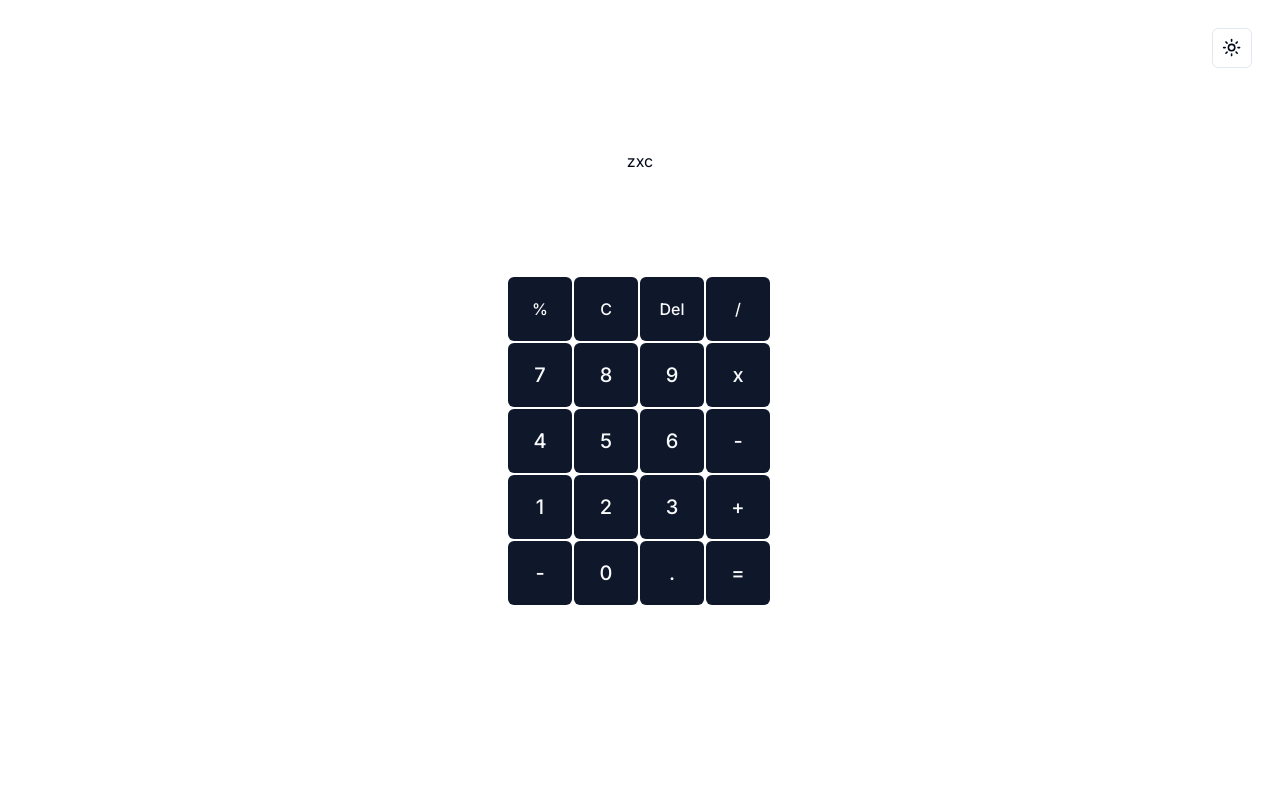
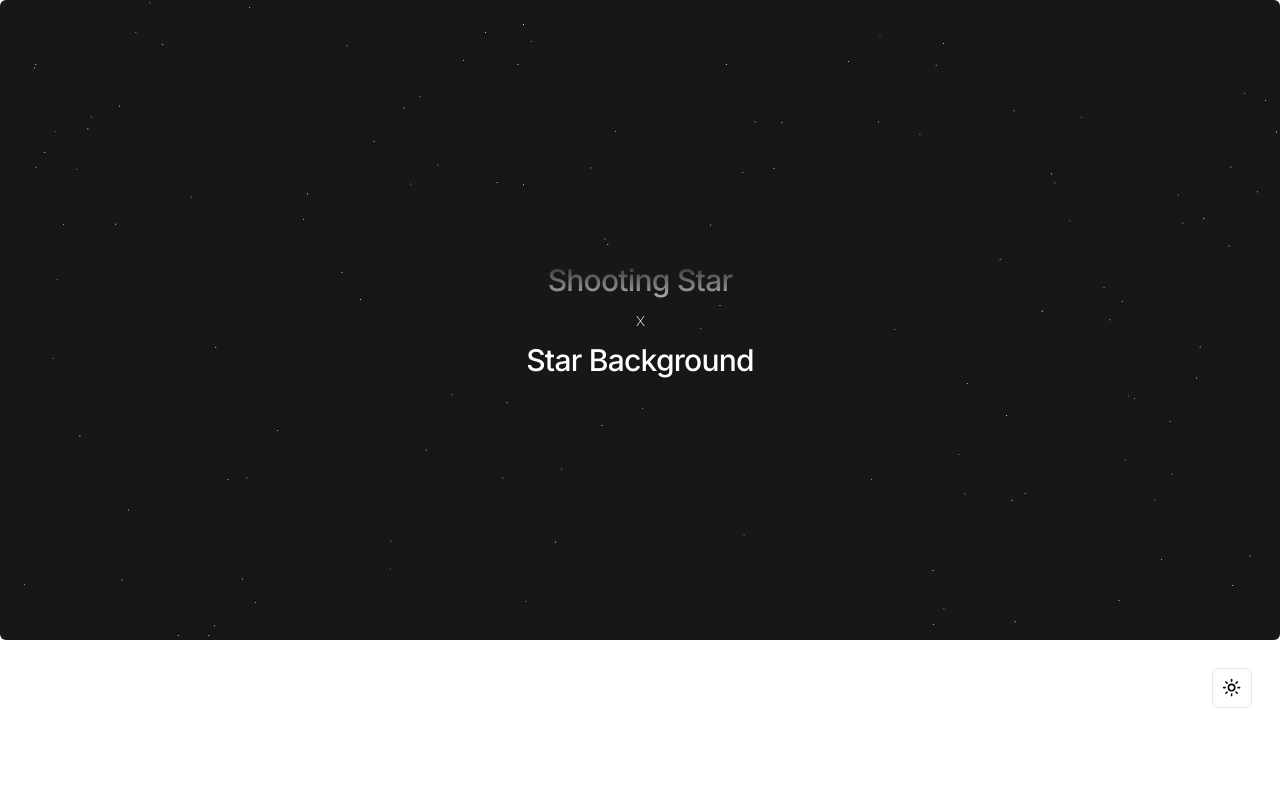
Before and after one commit to clavelian/calculator, a Next.js app in the folder calc/calc/: page / in a window 1280 px wide. Shown: the top 796 px of the page. Built offline with nearby package versions, Linux system fonts and the light colour scheme.

Commit message:
exp: added shooting stars

```diff
--- a/calc/calc/app/page.tsx
+++ b/calc/calc/app/page.tsx
@@ -1,10 +1,12 @@
 import Image from "next/image";
 import { Button } from "../components/ui/button";
 import { ModeToggle } from "@/components/lnd";
+import { ShootingStarsAndStarsBackgroundDemo } from "../components/stars";
 
 export default function Home() {
   return (
     <>
+      <ShootingStarsAndStarsBackgroundDemo />
       <nav className="flex justify-end place-items-end">
         <div className="pt-7 pr-7">
           <ModeToggle />
--- /dev/null
+++ b/calc/calc/components/stars.tsx
@@ -0,0 +1,17 @@
+"use client";
+import React from "react";
+import { ShootingStars } from "@/components/ui/shooting-stars";
+import { StarsBackground } from "@/components/ui/stars-background";
+export function ShootingStarsAndStarsBackgroundDemo() {
+  return (
+    <div className="h-[40rem] rounded-md bg-neutral-900 flex flex-col items-center justify-center relative w-full">
+      <h2 className="relative flex-col md:flex-row z-10 text-3xl md:text-5xl md:leading-tight max-w-5xl mx-auto text-center tracking-tight font-medium bg-clip-text text-transparent bg-gradient-to-b from-neutral-800 via-white to-white flex items-center gap-2 md:gap-8">
+        <span>Shooting Star</span>
+        <span className="text-white text-lg font-thin">x</span>
+        <span>Star Background</span>
+      </h2>
+      <ShootingStars />
+      <StarsBackground />
+    </div>
+  );
+}
--- /dev/null
+++ b/calc/calc/components/ui/shooting-stars.tsx
@@ -0,0 +1,146 @@
+"use client";
+import { cn } from "@/lib/utils";
+import React, { useEffect, useState, useRef } from "react";
+
+interface ShootingStar {
+  id: number;
+  x: number;
+  y: number;
+  angle: number;
+  scale: number;
+  speed: number;
+  distance: number;
+}
+
+interface ShootingStarsProps {
+  minSpeed?: number;
+  maxSpeed?: number;
+  minDelay?: number;
+  maxDelay?: number;
+  starColor?: string;
+  trailColor?: string;
+  starWidth?: number;
+  starHeight?: number;
+  className?: string;
+}
+
+const getRandomStartPoint = () => {
+  const side = Math.floor(Math.random() * 4);
+  const offset = Math.random() * window.innerWidth;
+
+  switch (side) {
+    case 0:
+      return { x: offset, y: 0, angle: 45 };
+    case 1:
+      return { x: window.innerWidth, y: offset, angle: 135 };
+    case 2:
+      return { x: offset, y: window.innerHeight, angle: 225 };
+    case 3:
+      return { x: 0, y: offset, angle: 315 };
+    default:
+      return { x: 0, y: 0, angle: 45 };
+  }
+};
+export const ShootingStars: React.FC<ShootingStarsProps> = ({
+  minSpeed = 10,
+  maxSpeed = 30,
+  minDelay = 1200,
+  maxDelay = 4200,
+  starColor = "#9E00FF",
+  trailColor = "#2EB9DF",
+  starWidth = 10,
+  starHeight = 1,
+  className,
+}) => {
+  const [star, setStar] = useState<ShootingStar | null>(null);
+  const svgRef = useRef<SVGSVGElement>(null);
+
+  useEffect(() => {
+    const createStar = () => {
+      const { x, y, angle } = getRandomStartPoint();
+      const newStar: ShootingStar = {
+        id: Date.now(),
+        x,
+        y,
+        angle,
+        scale: 1,
+        speed: Math.random() * (maxSpeed - minSpeed) + minSpeed,
+        distance: 0,
+      };
+      setStar(newStar);
+
+      const randomDelay = Math.random() * (maxDelay - minDelay) + minDelay;
+      setTimeout(createStar, randomDelay);
+    };
+
+    createStar();
+
+    return () => {};
+  }, [minSpeed, maxSpeed, minDelay, maxDelay]);
+
+  useEffect(() => {
+    const moveStar = () => {
+      if (star) {
+        setStar((prevStar) => {
+          if (!prevStar) return null;
+          const newX =
+            prevStar.x +
+            prevStar.speed * Math.cos((prevStar.angle * Math.PI) / 180);
+          const newY =
+            prevStar.y +
+            prevStar.speed * Math.sin((prevStar.angle * Math.PI) / 180);
+          const newDistance = prevStar.distance + prevStar.speed;
+          const newScale = 1 + newDistance / 100;
+          if (
+            newX < -20 ||
+            newX > window.innerWidth + 20 ||
+            newY < -20 ||
+            newY > window.innerHeight + 20
+          ) {
+            return null;
+          }
+          return {
+            ...prevStar,
+            x: newX,
+            y: newY,
+            distance: newDistance,
+            scale: newScale,
+          };
+        });
+      }
+    };
+
+    const animationFrame = requestAnimationFrame(moveStar);
+    return () => cancelAnimationFrame(animationFrame);
+  }, [star]);
+
+  return (
+    <svg
+      ref={svgRef}
+      className={cn("w-full h-full absolute inset-0", className)}
+    >
+      {star && (
+        <rect
+          key={star.id}
+          x={star.x}
+          y={star.y}
+          width={starWidth * star.scale}
+          height={starHeight}
+          fill="url(#gradient)"
+          transform={`rotate(${star.angle}, ${
+            star.x + (starWidth * star.scale) / 2
+          }, ${star.y + starHeight / 2})`}
+        />
+      )}
+      <defs>
+        <linearGradient id="gradient" x1="0%" y1="0%" x2="100%" y2="100%">
+          <stop offset="0%" style={{ stopColor: trailColor, stopOpacity: 0 }} />
+          <stop
+            offset="100%"
+            style={{ stopColor: starColor, stopOpacity: 1 }}
+          />
+        </linearGradient>
+      </defs>
+    </svg>
+  );
+};
--- /dev/null
+++ b/calc/calc/components/ui/stars-background.tsx
@@ -0,0 +1,143 @@
+"use client";
+import { cn } from "@/lib/utils";
+import React, {
+  useState,
+  useEffect,
+  useRef,
+  RefObject,
+  useCallback,
+} from "react";
+
+interface StarProps {
+  x: number;
+  y: number;
+  radius: number;
+  opacity: number;
+  twinkleSpeed: number | null;
+}
+
+interface StarBackgroundProps {
+  starDensity?: number;
+  allStarsTwinkle?: boolean;
+  twinkleProbability?: number;
+  minTwinkleSpeed?: number;
+  maxTwinkleSpeed?: number;
+  className?: string;
+}
+
+export const StarsBackground: React.FC<StarBackgroundProps> = ({
+  starDensity = 0.00015,
+  allStarsTwinkle = true,
+  twinkleProbability = 0.7,
+  minTwinkleSpeed = 0.5,
+  maxTwinkleSpeed = 1,
+  className,
+}) => {
+  const [stars, setStars] = useState<StarProps[]>([]);
+  const canvasRef: RefObject<HTMLCanvasElement> =
+    useRef<HTMLCanvasElement>(null);
+
+  const generateStars = useCallback(
+    (width: number, height: number): StarProps[] => {
+      const area = width * height;
+      const numStars = Math.floor(area * starDensity);
+      return Array.from({ length: numStars }, () => {
+        const shouldTwinkle =
+          allStarsTwinkle || Math.random() < twinkleProbability;
+        return {
+          x: Math.random() * width,
+          y: Math.random() * height,
+          radius: Math.random() * 0.05 + 0.5,
+          opacity: Math.random() * 0.5 + 0.5,
+          twinkleSpeed: shouldTwinkle
+            ? minTwinkleSpeed +
+              Math.random() * (maxTwinkleSpeed - minTwinkleSpeed)
+            : null,
+        };
+      });
+    },
+    [
+      starDensity,
+      allStarsTwinkle,
+      twinkleProbability,
+      minTwinkleSpeed,
+      maxTwinkleSpeed,
+    ]
+  );
+
+  useEffect(() => {
+    const updateStars = () => {
+      if (canvasRef.current) {
+        const canvas = canvasRef.current;
+        const ctx = canvas.getContext("2d");
+        if (!ctx) return;
+
+        const { width, height } = canvas.getBoundingClientRect();
+        canvas.width = width;
+        canvas.height = height;
+        setStars(generateStars(width, height));
+      }
+    };
+
+    updateStars();
+
+    const resizeObserver = new ResizeObserver(updateStars);
+    if (canvasRef.current) {
+      resizeObserver.observe(canvasRef.current);
+    }
+
+    return () => {
+      if (canvasRef.current) {
+        resizeObserver.unobserve(canvasRef.current);
+      }
+    };
+  }, [
+    starDensity,
+    allStarsTwinkle,
+    twinkleProbability,
+    minTwinkleSpeed,
+    maxTwinkleSpeed,
+    generateStars,
+  ]);
+
+  useEffect(() => {
+    const canvas = canvasRef.current;
+    if (!canvas) return;
+
+    const ctx = canvas.getContext("2d");
+    if (!ctx) return;
+
+    let animationFrameId: number;
+
+    const render = () => {
+      ctx.clearRect(0, 0, canvas.width, canvas.height);
+      stars.forEach((star) => {
+        ctx.beginPath();
+        ctx.arc(star.x, star.y, star.radius, 0, Math.PI * 2);
+        ctx.fillStyle = `rgba(255, 255, 255, ${star.opacity})`;
+        ctx.fill();
+
+        if (star.twinkleSpeed !== null) {
+          star.opacity =
+            0.5 +
+            Math.abs(Math.sin((Date.now() * 0.001) / star.twinkleSpeed) * 0.5);
+        }
+      });
+
+      animationFrameId = requestAnimationFrame(render);
+    };
+
+    render();
+
+    return () => {
+      cancelAnimationFrame(animationFrameId);
+    };
+  }, [stars]);
+
+  return (
+    <canvas
+      ref={canvasRef}
+      className={cn("h-full w-full absolute inset-0", className)}
+    />
+  );
+};
```
